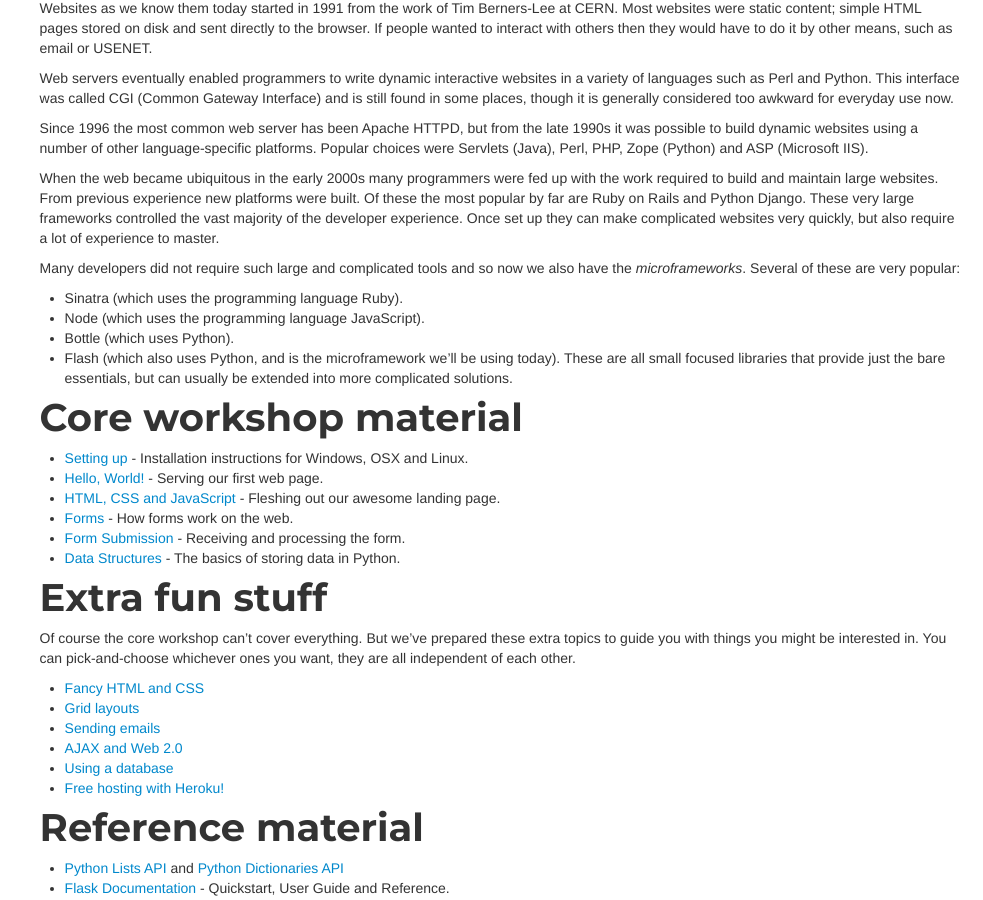
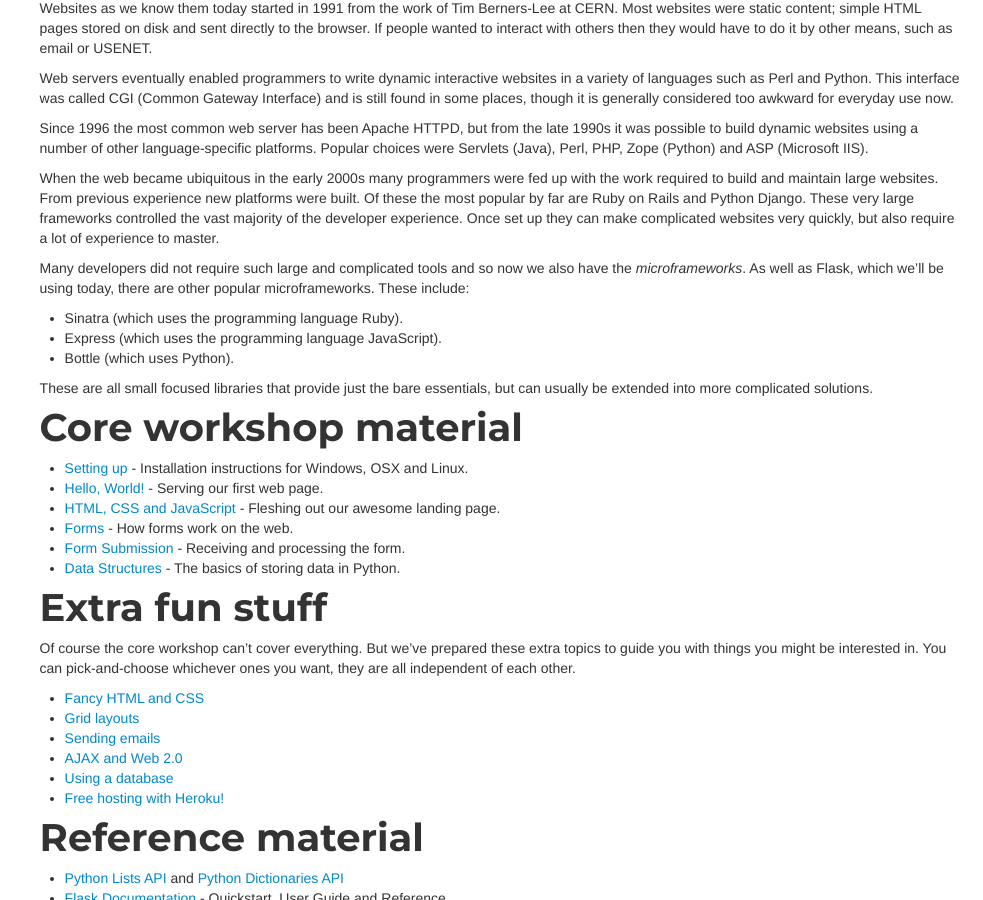
Before and after one commit to OpenTechSchool/python-flask, a Jekyll site: the page built from index.md, in a window 1280 px wide and 900 px high, scrolled down 653 px. Shown: the whole window, without its empty margins (297-1280 px from the left). Built offline with Jekyll 4.4.1, drawn with Linux system fonts in a browser that asks for light colours.

Commit message:
Address @Ivoz's comments from 82b9bfa3019173533

```diff
--- a/index.md
+++ b/index.md
@@ -35,11 +35,12 @@
 
 When the web became ubiquitous in the early 2000s many programmers were fed up with the work required to build and maintain large websites. From previous experience new platforms were built. Of these the most popular by far are Ruby on Rails and Python Django. These very large frameworks controlled the vast majority of the developer experience. Once set up they can make complicated websites very quickly, but also require a lot of experience to master.
 
-Many developers did not require such large and complicated tools and so now we also have the _microframeworks_. Several of these are very popular:
+Many developers did not require such large and complicated tools and so now we also have the _microframeworks_. As well as Flask, which we'll be using today, there are other popular microframeworks. These include:
+
 * Sinatra (which uses the programming language Ruby).
-* Node (which uses the programming language JavaScript).
+* Express (which uses the programming language JavaScript).
 * Bottle (which uses Python).
-* Flash (which also uses Python, and is the microframework we'll be using today).
+
 These are all small focused libraries that provide just the bare essentials, but can usually be extended into more complicated solutions.
 
 # Core workshop material
```
